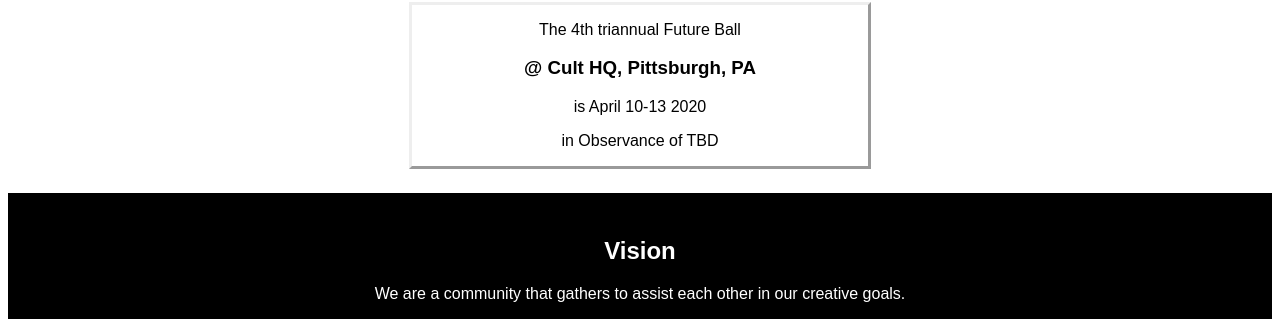
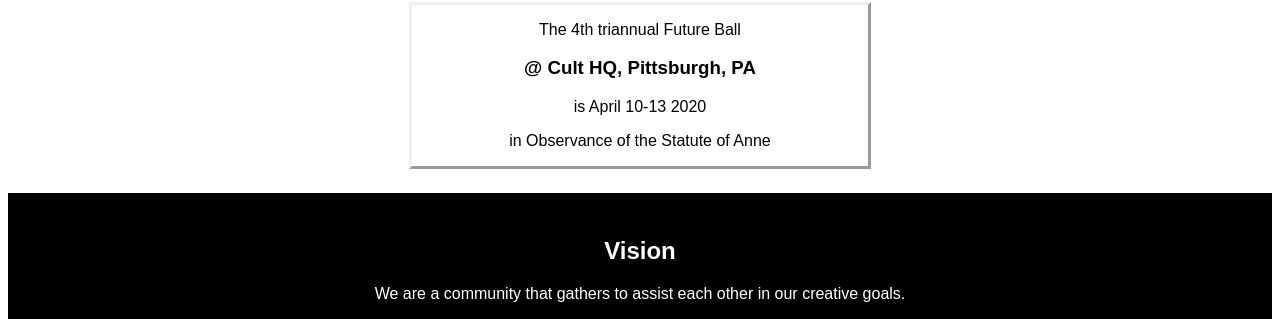
Before and after one commit to yrevocnu/yrevocnu.github.io, a Jekyll site: the page built from index.md, in a window 1280 px wide. Shown: the part 303-622 px from the top of the page. Built offline with Jekyll 4.4.1, drawn with Linux system fonts in a browser that asks for light colours.

Commit message:
adding Event 4 holiday

```diff
--- a/_data/events.yml
+++ b/_data/events.yml
@@ -3,7 +3,7 @@
   ordinal: 4th
   dates: April 10-13 2020
   location: Cult HQ, Pittsburgh, PA
-  holiday: TBD
+  holiday: the Statute of Anne
   organizer:
     name: Suby Raman
 
```
